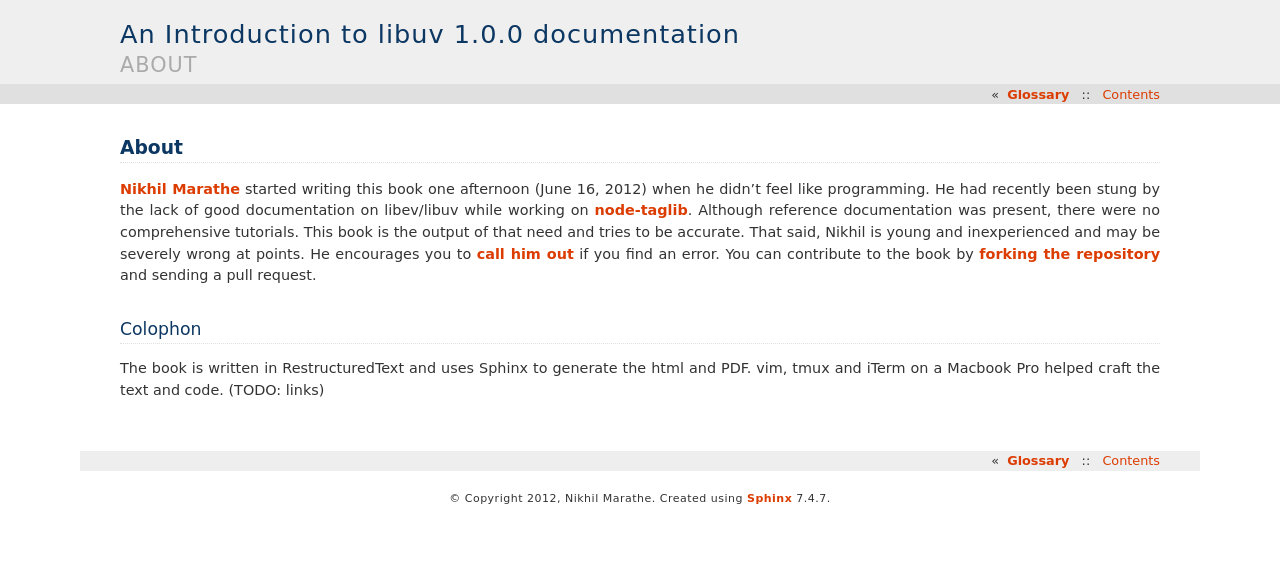
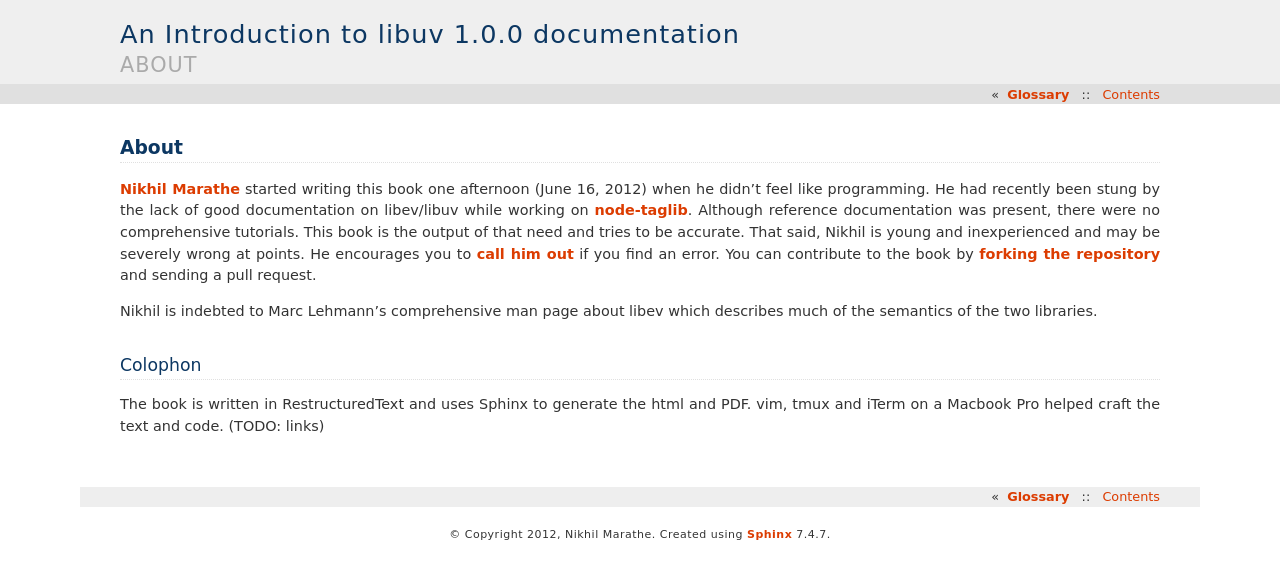
Before and after one commit to nikhilm/uvbook, a Sphinx documentation site: the page built from source/about.rst, in a window 1280 px wide. Shown: the top 579 px of the page. Built offline with Sphinx 7.4.7, drawn with Linux system fonts in a browser that asks for light colours; formulas are drawn with MathJax 3.

Commit message:
add acknowledgement to ev man page

```diff
--- a/source/about.rst
+++ b/source/about.rst
@@ -12,6 +12,9 @@ and inexperienced and may be severely wrong at points. He encourages you to
 to the book by `forking the repository <https://github.com/nikhilm/uvbook>`_
 and sending a pull request.
 
+Nikhil is indebted to Marc Lehmann's comprehensive man page about libev which
+describes much of the semantics of the two libraries.
+
 Colophon
 --------
 
```
